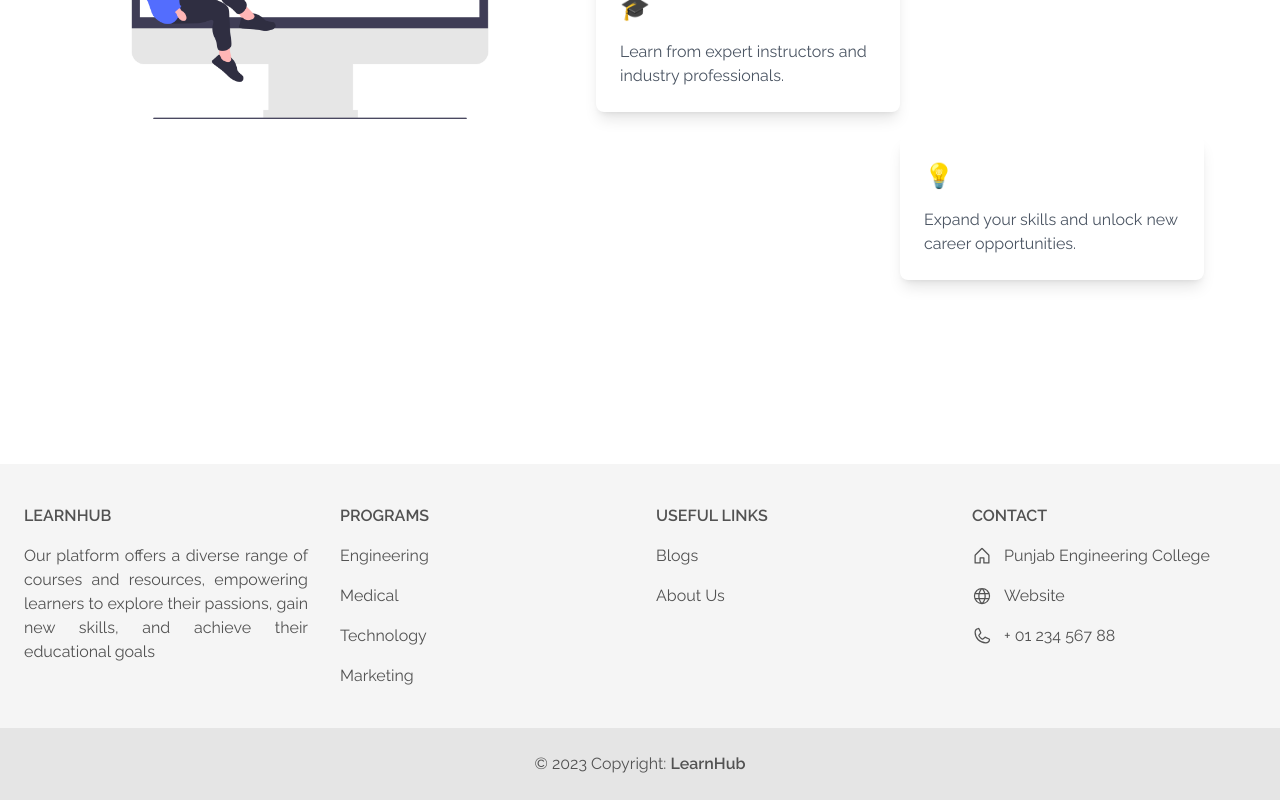
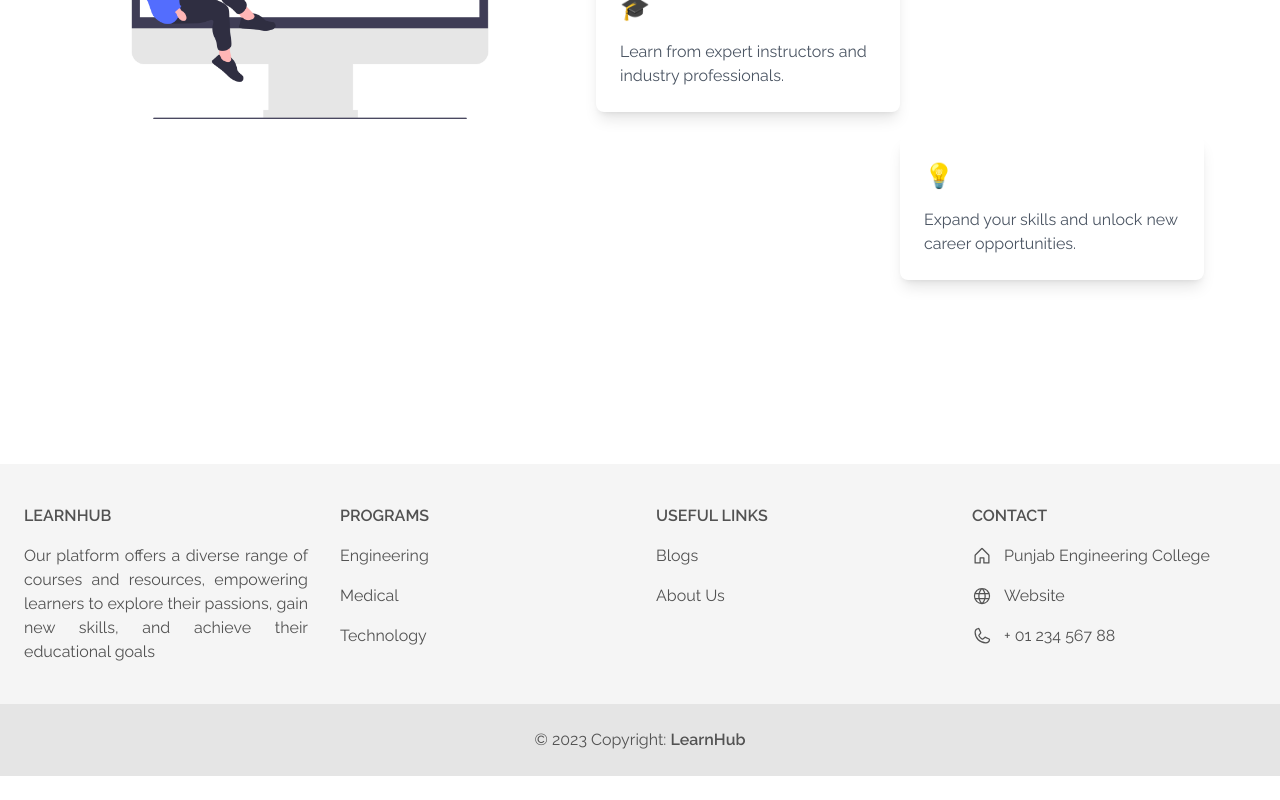
Before and after one commit to anshRS/LearnHub, a Next.js app in the folder client/: page / in a window 1280 px wide. Shown: the part 1881-2681 px from the top of the page. After the commit the page ends 2657 px from the top, so only its background shows below. Built offline with nearby package versions, Linux system fonts and the light colour scheme.

Commit message:
Updated Program links in Footer section

```diff
--- a/client/src/components/Footer.jsx
+++ b/client/src/components/Footer.jsx
@@ -27,20 +27,16 @@ export default function App() {
                             Programs
                         </h6>
                         <p className="mb-4">
-                            <Link href="/" className="text-neutral-600 dark:text-neutral-200 hover:text-blue-500"
+                            <Link href="/programs/engineering" className="text-neutral-600 dark:text-neutral-200 hover:text-blue-500"
                             >Engineering</Link>
                         </p>
                         <p className="mb-4">
-                            <Link href="/" className="text-neutral-600 dark:text-neutral-200 hover:text-blue-500"
+                            <Link href="/programs/medical" className="text-neutral-600 dark:text-neutral-200 hover:text-blue-500"
                             >Medical</Link>
                         </p>
                         <p className="mb-4">
-                            <Link href="/" className="text-neutral-600 dark:text-neutral-200 hover:text-blue-500"
+                            <Link href="/programs/technology" className="text-neutral-600 dark:text-neutral-200 hover:text-blue-500"
                             >Technology</Link>
-                        </p>
-                        <p>
-                            <Link href="/" className="text-neutral-600 dark:text-neutral-200 hover:text-blue-500"
-                            >Marketing</Link>
                         </p>
                     </div>
 
```
